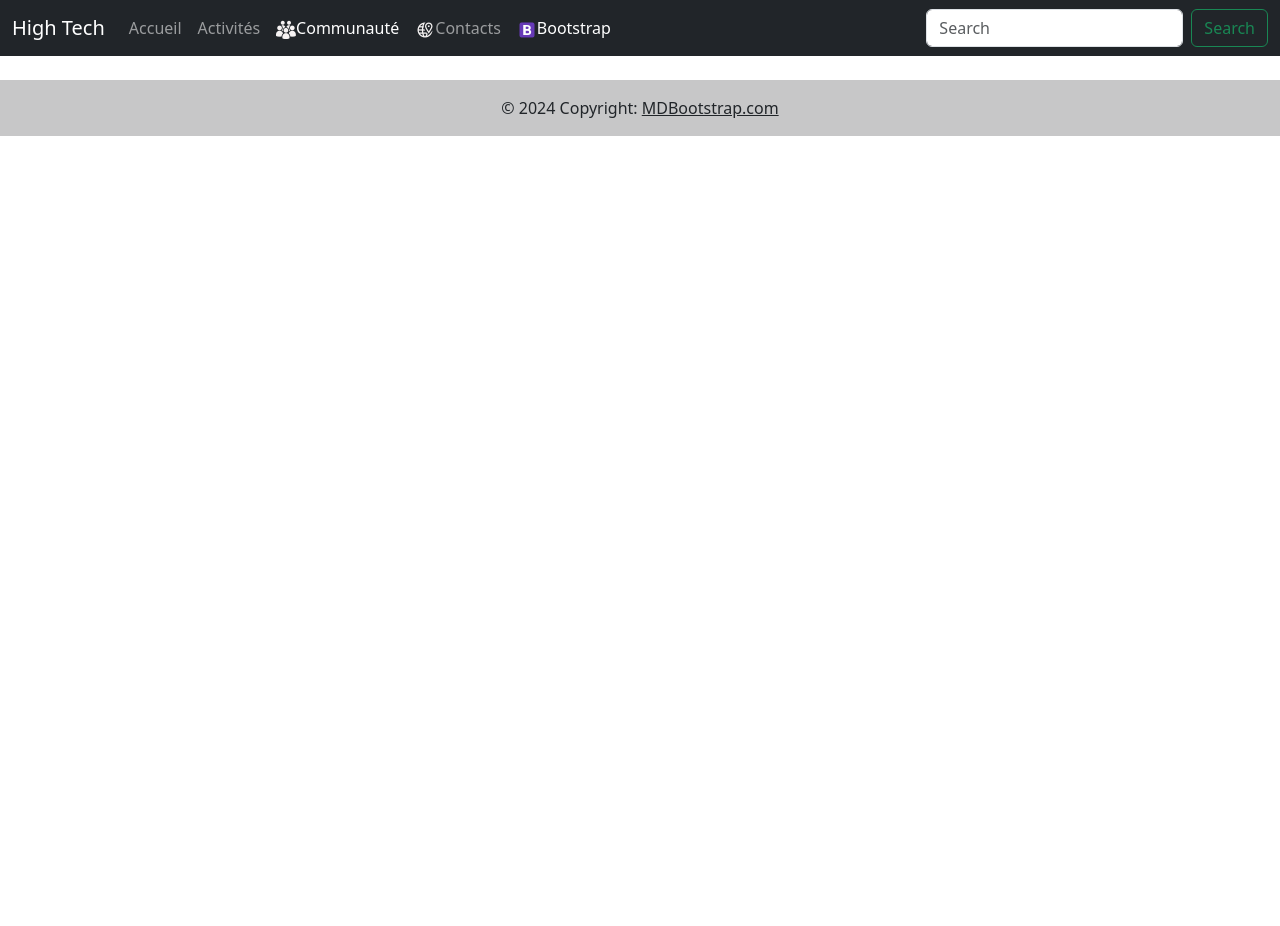
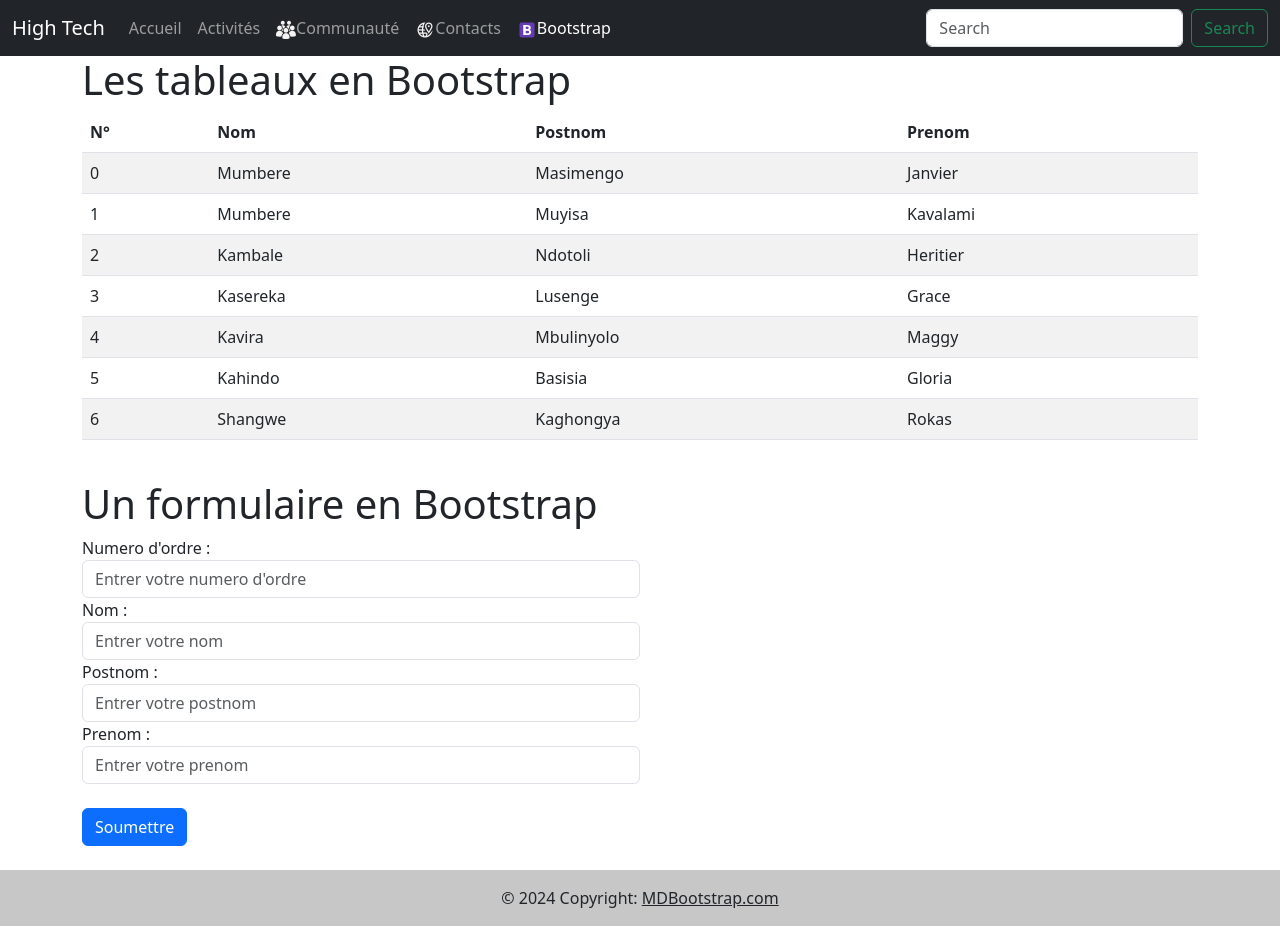
Before and after one commit to JamasMasimengo/TPWebTecnology1, a plain HTML site: page bootstsrap.html in a window 1280 px wide. Before the commit the page ends 800 px from the top, so only its background shows below. Drawn offline with Linux system fonts and the light colour scheme.

Commit message:
add page boostrap.html

```diff
--- a/bootstsrap.html
+++ b/bootstsrap.html
@@ -25,7 +25,7 @@
                     <a class="nav-link" href="Activite.html"><img src="" alt="">Activités</a>
                   </li>
                   <li class="nav-item">
-                    <a class="nav-link active" href="Communaute.html"><img src="images/community.png" alt="">Communauté</a>
+                    <a class="nav-link " href="Communaute.html"><img src="images/community.png" alt="">Communauté</a>
                   </li>
                   <li class="nav-item">
                     <a class="nav-link" href="contact.html"><img src="images/contact.png" alt="">Contacts</a>
@@ -44,6 +44,95 @@
           </nav>
     </header>
 
+    <div class="container">
+      <h1>Les tableaux en Bootstrap</h1>
+      <table class="table table-striped">
+        <thead>
+          <tr>
+            <th>N°</th>
+            <th>Nom</th>
+            <th>Postnom</th>
+            <th>Prenom</th>
+          </tr>
+        </thead>
+        <tbody>
+          <tr>
+            <td>0</td>
+            <td>Mumbere</td>
+            <td>Masimengo</td>
+            <td>Janvier</td>
+          </tr>
+
+          <tr>
+            <td>1</td>
+            <td>Mumbere</td>
+            <td>Muyisa</td>
+            <td>Kavalami</td>
+          </tr>
+
+          <tr>
+            <td>2</td>
+            <td>Kambale</td>
+            <td>Ndotoli</td>
+            <td>Heritier</td>
+          </tr>
+
+          <tr>
+            <td>3</td>
+            <td>Kasereka</td>
+            <td>Lusenge </td>
+            <td>Grace</td>
+          </tr>
+          <tr>
+            <td>4</td>
+            <td>Kavira</td>
+            <td>Mbulinyolo</td>
+            <td>Maggy</td>
+          </tr>
+          <tr>
+            <td>5</td>
+            <td>Kahindo</td>
+            <td>Basisia</td>
+            <td>Gloria</td>
+          </tr>
+          <tr>
+            <td>6</td>
+            <td>Shangwe</td>
+            <td>Kaghongya</td>
+            <td>Rokas</td>
+          </tr>
+        </tbody>
+      </table>
+      <br>
+      <h1>Un formulaire en Bootstrap</h1>
+      <form action="">
+        <div class="form-row">
+          <div class="form-group col-md-6">
+            <label for="nom" >Numero d'ordre : </label>
+            <input type="text" class="form-control" placeholder="Entrer votre numero d'ordre">
+          </div>
+
+          <div class="form-group col-md-6">
+            <label for="nom" >Nom : </label>
+            <input type="text" class="form-control" placeholder="Entrer votre nom">
+          </div>
+
+          <div class="form-group col-md-6">
+            <label for="nom" >Postnom : </label>
+            <input type="text" class="form-control" placeholder="Entrer votre postnom">
+          </div>
+
+          <div class="form-group col-md-6">
+            <label for="nom" >Prenom : </label>
+            <input type="text" class="form-control" placeholder="Entrer votre prenom">
+          </div>
+          <br>
+          <button type="submit" class="btn btn-primary">Soumettre</button>
+
+        </div>
+      </form>
+    </div>
+
     <br>
 
     <footer class="bg-light text-center text-lg-start">
```
